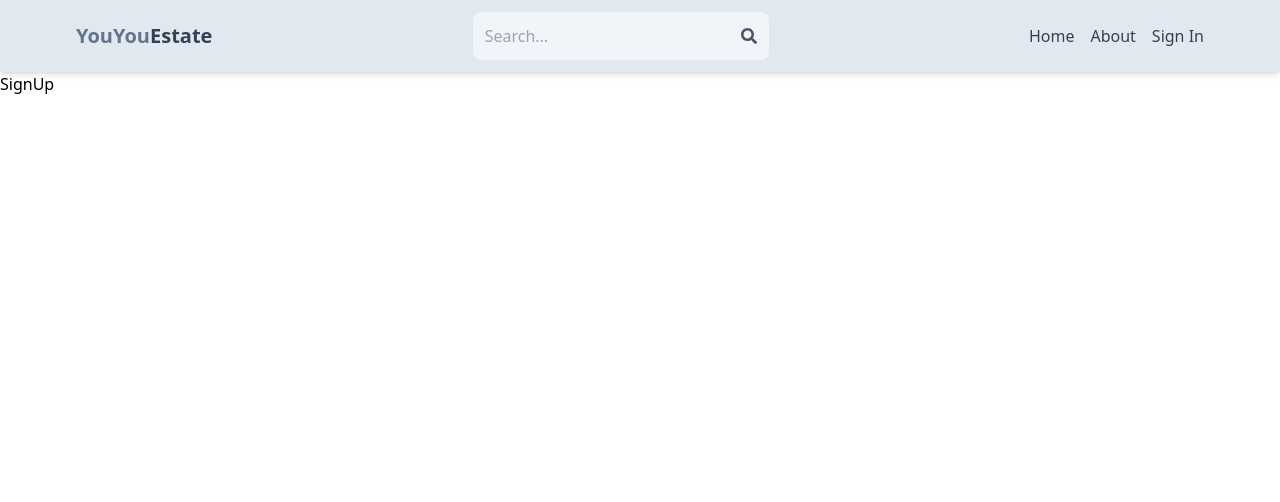
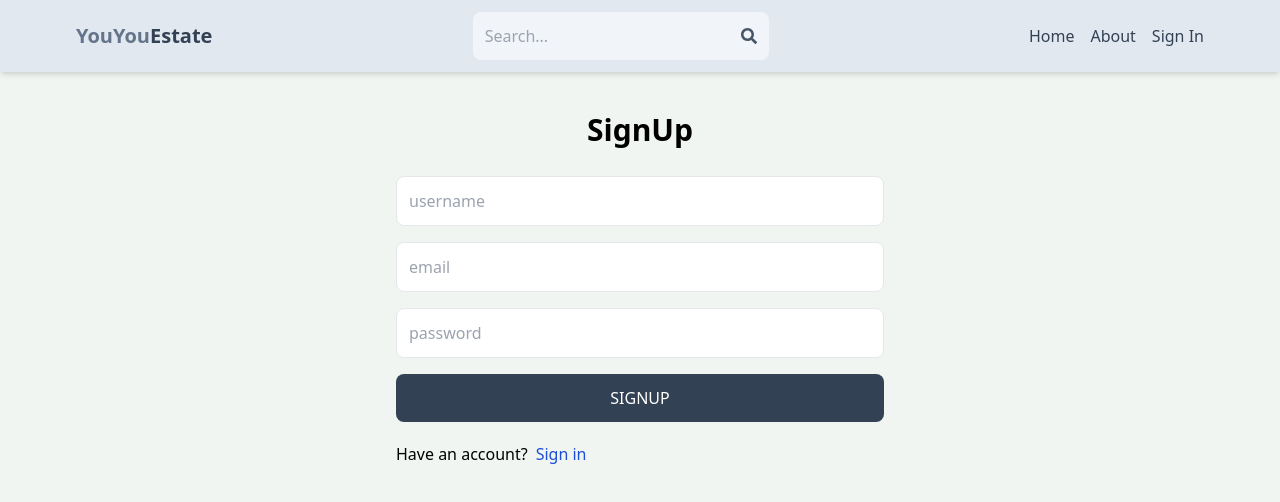
Before and after one commit to Oumaimabben/mern_estate, a React (Vite) app in the folder client/: page /signup in a window 1280 px wide. Shown: the top 502 px of the page. Built offline with nearby package versions, Linux system fonts and the light colour scheme.

Commit message:
signup page

```diff
--- a/client/src/index.css
+++ b/client/src/index.css
@@ -1,3 +1,7 @@
 @tailwind base;
 @tailwind components;
 @tailwind utilities;
+
+body{
+    background-color: rgb(241, 245, 241);
+}
--- a/client/src/pages/SignUp.jsx
+++ b/client/src/pages/SignUp.jsx
@@ -1,9 +1,27 @@
-import React from 'react'
+import React from 'react';
+import { Link } from 'react-router-dom';
 
 export default function SignUp() {
   return (
-    <div>
-      SignUp
+    <div className='p-3 max-w-lg mx-auto'>
+      <h1 className='text-3xl text-center font-semibold my-7'>SignUp</h1>
+      <form className='flex flex-col gap-4'>
+        <input type="text" placeholder='username'
+        className='border p-3 rounded-lg' id='username'/>
+         <input type="email" placeholder='email'
+        className='border p-3 rounded-lg' id='email'/>
+         <input type="password" placeholder='password'
+        className='border p-3 rounded-lg' id='password'/>
+        <button className='bg-slate-700 text-white p-3
+        rounded-lg uppercase hover:opacity-95
+        disabled:opacity-80'>SignUp</button>
+      </form>
+      <div className='flex gap-2 mt-5'>
+        <p>Have an account?</p>
+        <Link to={"/signin"}>
+          <span className='text-blue-700'>Sign in</span>
+        </Link>
+      </div>
     </div>
   )
 }
```
